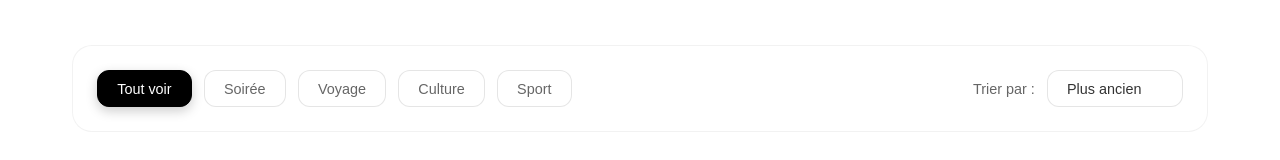
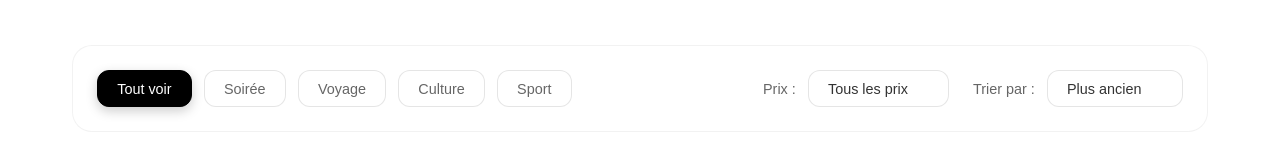
Before and after one commit to TORCHIN-Maxence-24020376/vie-etudiante, a Next.js app in the folder vie-etudiante/: page /bde in a window 1280 px wide. Shown: the part 333-493 px from the top of the page. Built offline with nearby package versions, Linux system fonts and the light colour scheme.

Commit message:
Commit 12

```diff
--- a/vie-etudiante/src/app/bde/page.tsx
+++ b/vie-etudiante/src/app/bde/page.tsx
@@ -19,12 +19,20 @@ interface EventItem {
 export default function BDE() {
     const [activeCategory, setActiveCategory] = useState('All');
     const [sortOrder, setSortOrder] = useState<'asc' | 'desc'>('asc');
+    const [priceFilter, setPriceFilter] = useState<'all' | 'free' | 'paid'>('all');
 
     const filteredEvents = useMemo(() => {
         let items = [...bdeData.items];
 
         if (activeCategory !== 'All') {
             items = items.filter(item => item.category === activeCategory);
+        }
+
+        if (priceFilter !== 'all') {
+            items = items.filter(item => {
+                const isFree = item.price?.toLowerCase() === 'gratuit';
+                return priceFilter === 'free' ? isFree : !isFree;
+            });
         }
 
         items.sort((a, b) => {
@@ -34,7 +42,7 @@ export default function BDE() {
         });
 
         return items;
-    }, [activeCategory, sortOrder]);
+    }, [activeCategory, sortOrder, priceFilter]);
 
     return (
         <main className={styles.main}>
@@ -52,6 +60,8 @@ export default function BDE() {
                     onCategoryChange={setActiveCategory}
                     sortOrder={sortOrder}
                     onSortChange={setSortOrder}
+                    priceFilter={priceFilter}
+                    onPriceFilterChange={setPriceFilter}
                 />
 
                 <div className={styles.grid}>
--- a/vie-etudiante/src/components/NewsFilter/NewsFilter.module.css
+++ b/vie-etudiante/src/components/NewsFilter/NewsFilter.module.css
@@ -52,6 +52,13 @@
 
 /* Sort Select */
 .sortContainer {
+    display: flex;
+    align-items: center;
+    gap: 1.5rem;
+    flex-wrap: wrap;
+}
+
+.filterGroup {
     display: flex;
     align-items: center;
     gap: 0.75rem;
--- a/vie-etudiante/src/components/NewsFilter/NewsFilter.tsx
+++ b/vie-etudiante/src/components/NewsFilter/NewsFilter.tsx
@@ -8,6 +8,8 @@ interface NewsFilterProps {
     onCategoryChange: (category: string) => void;
     sortOrder: 'asc' | 'desc';
     onSortChange: (order: 'asc' | 'desc') => void;
+    priceFilter?: 'all' | 'free' | 'paid';
+    onPriceFilterChange?: (filter: 'all' | 'free' | 'paid') => void;
 }
 
 export default function NewsFilter({
@@ -15,7 +17,9 @@ export default function NewsFilter({
     activeCategory,
     onCategoryChange,
     sortOrder,
-    onSortChange
+    onSortChange,
+    priceFilter = 'all',
+    onPriceFilterChange
 }: NewsFilterProps) {
     return (
         <div className={styles.filterContainer}>
@@ -38,6 +42,24 @@ export default function NewsFilter({
             </div>
 
             <div className={styles.sortContainer}>
+                {onPriceFilterChange && (
+                    <div className={styles.filterGroup}>
+                        <span className={styles.sortLabel}>Prix :</span>
+                        <div className={styles.selectWrapper}>
+                            <select
+                                value={priceFilter}
+                                onChange={(e) => onPriceFilterChange(e.target.value as 'all' | 'free' | 'paid')}
+                                className={styles.sortSelect}
+                            >
+                                <option value="all">Tous les prix</option>
+                                <option value="free">Gratuit</option>
+                                <option value="paid">Payant</option>
+                            </select>
+                        </div>
+                    </div>
+                )}
+
+                <div className={styles.filterGroup}>
                     <span className={styles.sortLabel}>Trier par :</span>
                     <div className={styles.selectWrapper}>
                         <select
@@ -51,5 +73,6 @@ export default function NewsFilter({
                     </div>
                 </div>
             </div>
+        </div>
     );
 }
```
Lines whose indentation alone changed are shown as unchanged.
